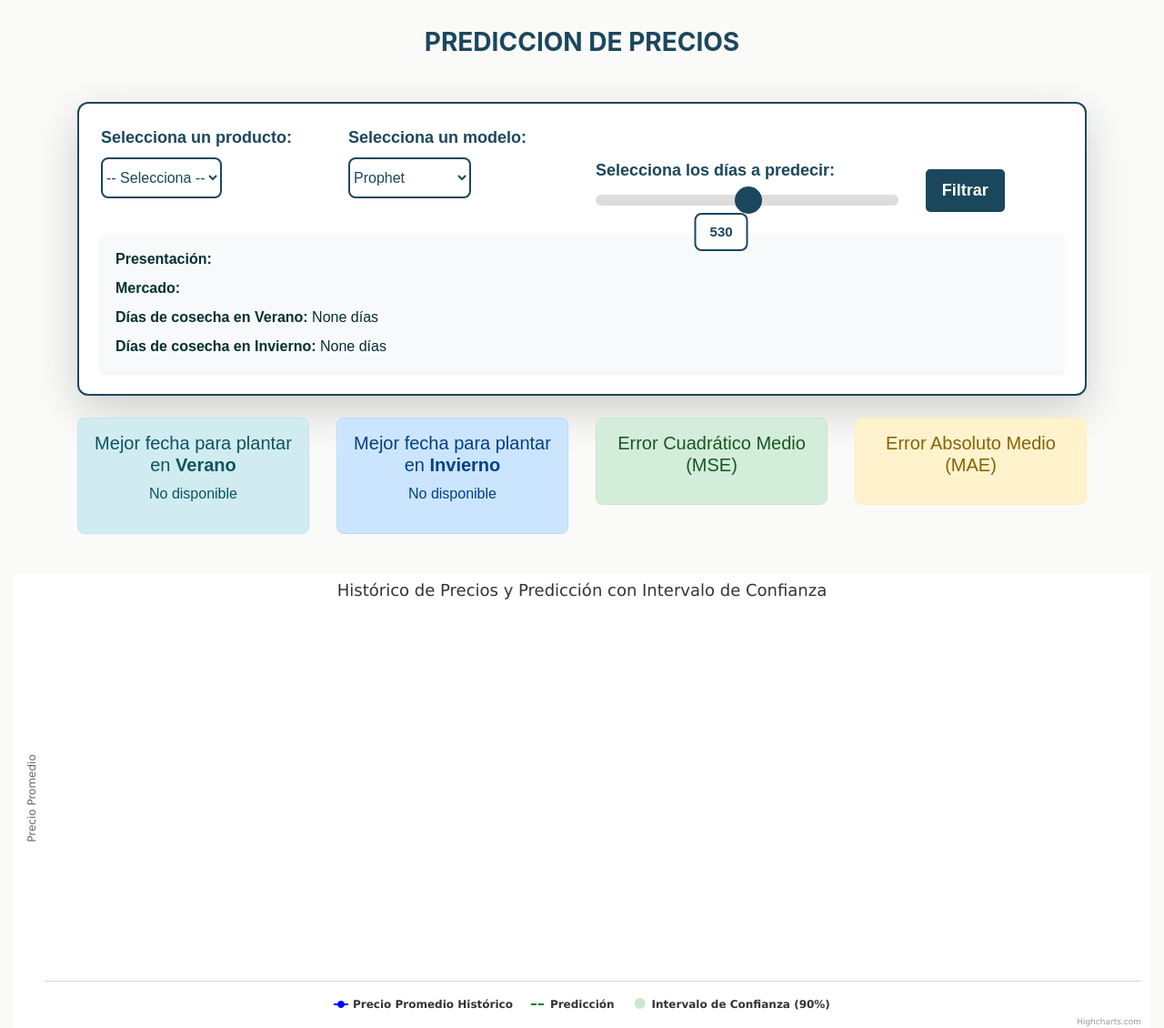
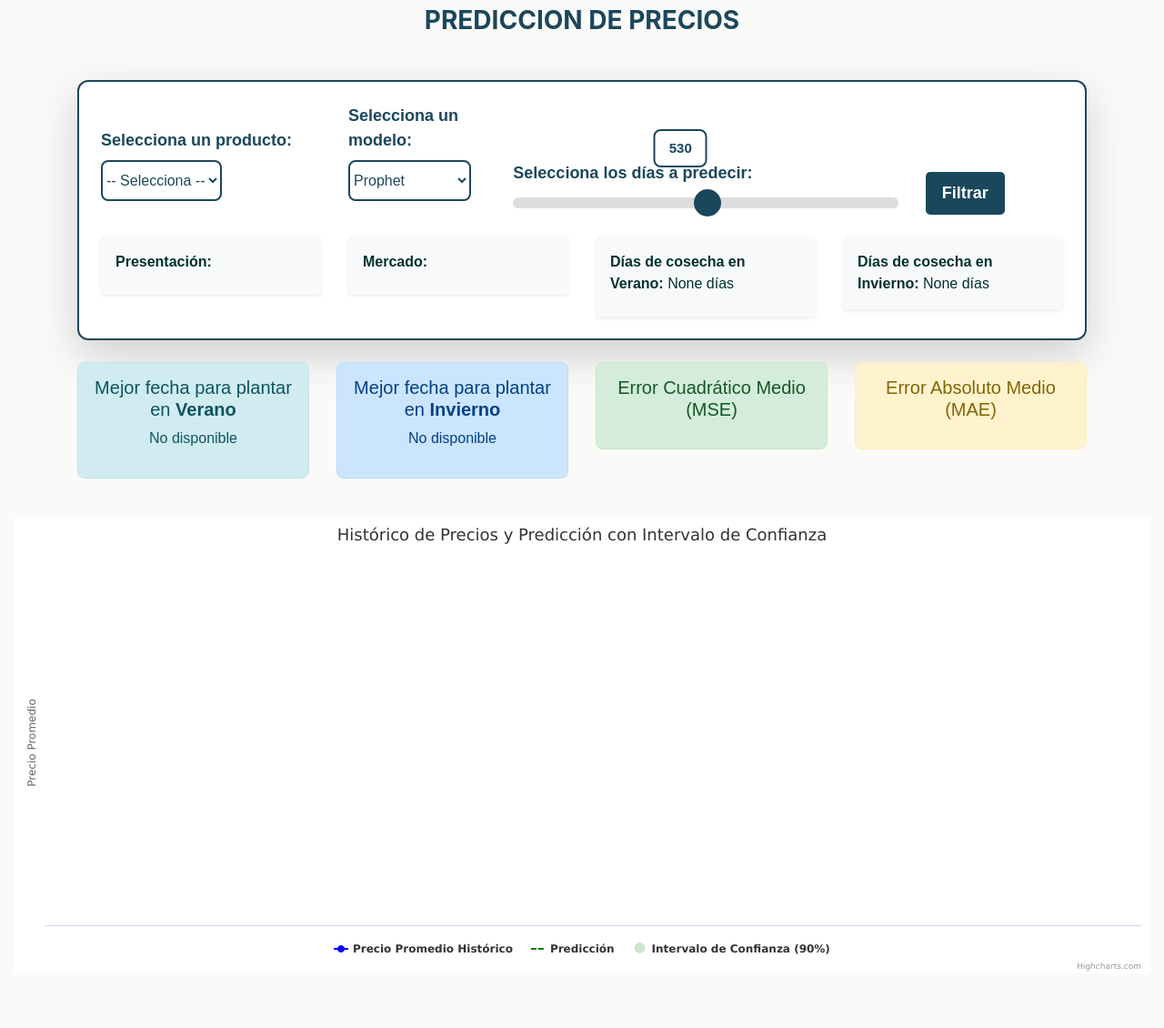
Before and after one commit to jgarciag2704/prediccionPrecios, a Django app: page /dashboard/ in a window 1280 px wide. Shown: the part 66-1196 px from the top of the page at 91% size. After the commit the page ends 1133 px from the top, so only its background shows below. Run offline with Django 5.2, Linux system fonts and the light colour scheme; tables that the repository leaves empty hold one stand-in row (values such as "Sample post"); some libraries are stand-ins or nearby versions.

Commit message:
mas cambios esteticos

```diff
--- a/myApp/Templates/Prediccion/dashboard.html
+++ b/myApp/Templates/Prediccion/dashboard.html
@@ -2,13 +2,14 @@
 {% load static %}
 {% block content %}
 <br>
-<br>
 <h2 class="mb-4">PREDICCION DE PRECIOS</h2>
 <div class="container mt-5">
     <div class="card shadow-lg p-4">
+        <!-- Formulario en una sola línea -->
         <form method="POST">
             {% csrf_token %}
             <div class="row g-3 align-items-end">
+                <!-- Selección de producto -->
                 <div class="col-md-3">
                     <label for="nombreSelect" class="form-label fw-bold">Selecciona un producto:</label>
                     <select id="nombreSelect" name="nombre" class="form-select" onchange="this.form.submit()">
@@ -21,7 +22,8 @@
                     </select>
                 </div>
 
-                <div class="col-md-3">
+                <!-- Selección de modelo -->
+                <div class="col-md-2">
                     <label for="modeloSelect" class="form-label fw-bold">Selecciona un modelo:</label>
                     <select id="modeloSelect" name="modelo" class="form-select">
                         <option value="prophet" {% if request.POST.modelo == "prophet" %}selected{% endif %}>Prophet</option>
@@ -31,25 +33,46 @@
                     </select>
                 </div>
 
-                <div class="col-md-4">
+                <!-- Rango de días a predecir -->
+                <div class="col-md-5">
+                    <div class="d-flex flex-column h-100 justify-content-end">
                         <label for="rangeInput" class="form-label fw-bold">Selecciona los días a predecir:</label>
                         <div class="position-relative">
                             <input type="range" id="rangeInput" name="diasAPredecir" min="50" max="1000" step="10" value="{{ diasAPredecir }}" class="form-range">
                             <span id="rangeValue" class="range-value">{{ diasAPredecir }}</span>
                         </div>
                     </div>
+                </div>
 
-                <div class="col-md-2 d-grid">
+                <!-- Botón de filtrar -->
+                <div class="col-md-1 d-grid">
                     <button type="submit" class="btn btn-primary btn-lg fw-bold">Filtrar</button>
                 </div>
             </div>
         </form>
 
-        <div class="mt-4 p-3 bg-light rounded shadow-sm">
+        <!-- Apartado de presentación y demás en una sola línea -->
+        <div class="row mt-4 g-3">
+            <div class="col-md-3">
+                <div class="p-3 bg-light rounded shadow-sm">
                     <p class="mb-2"><strong>Presentación:</strong> {{ presentacion }}</p>
+                </div>
+            </div>
+            <div class="col-md-3">
+                <div class="p-3 bg-light rounded shadow-sm">
                     <p class="mb-2"><strong>Mercado:</strong> {{ mercado }}</p>
+                </div>
+            </div>
+            <div class="col-md-3">
+                <div class="p-3 bg-light rounded shadow-sm">
                     <p class="mb-2"><strong>Días de cosecha en Verano:</strong> {{ tiempoCosechaVerano }} días</p>
+                </div>
+            </div>
+            <div class="col-md-3">
+                <div class="p-3 bg-light rounded shadow-sm">
                     <p class="mb-0"><strong>Días de cosecha en Invierno:</strong> {{ tiempoCosechaInvierno }} días</p>
+                </div>
+            </div>
         </div>
     </div>
 </div>
--- a/myApp/static/Css/propio.css
+++ b/myApp/static/Css/propio.css
@@ -93,7 +93,7 @@
 /* Texto flotante del slider */
 .range-value {
     position: absolute;
-    top: 25px;
+    top: -70px;
     left: 50%;
     transform: translateX(-50%);
     padding: 8px 15px;
```
Lines whose indentation alone changed are shown as unchanged.
